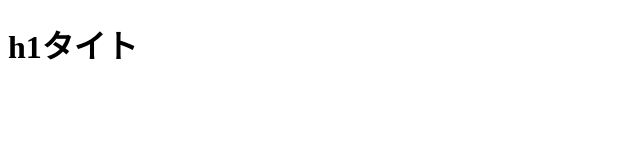
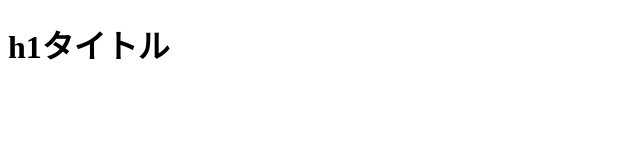
Before and after one commit to daisuuke/newitem, a plain HTML site: page index.html in a window 1280 px wide. Shown: the full height of the page, 0-640 px from the left. Drawn offline with Linux system fonts and the light colour scheme.

Commit message:
変更しました

```diff
--- a/index.html
+++ b/index.html
@@ -7,6 +7,6 @@
 </head>
 <body>
 
-  <h1>h1タイト</h1>
+  <h1>h1タイトル</h1>
 </body>
 </html>
```
